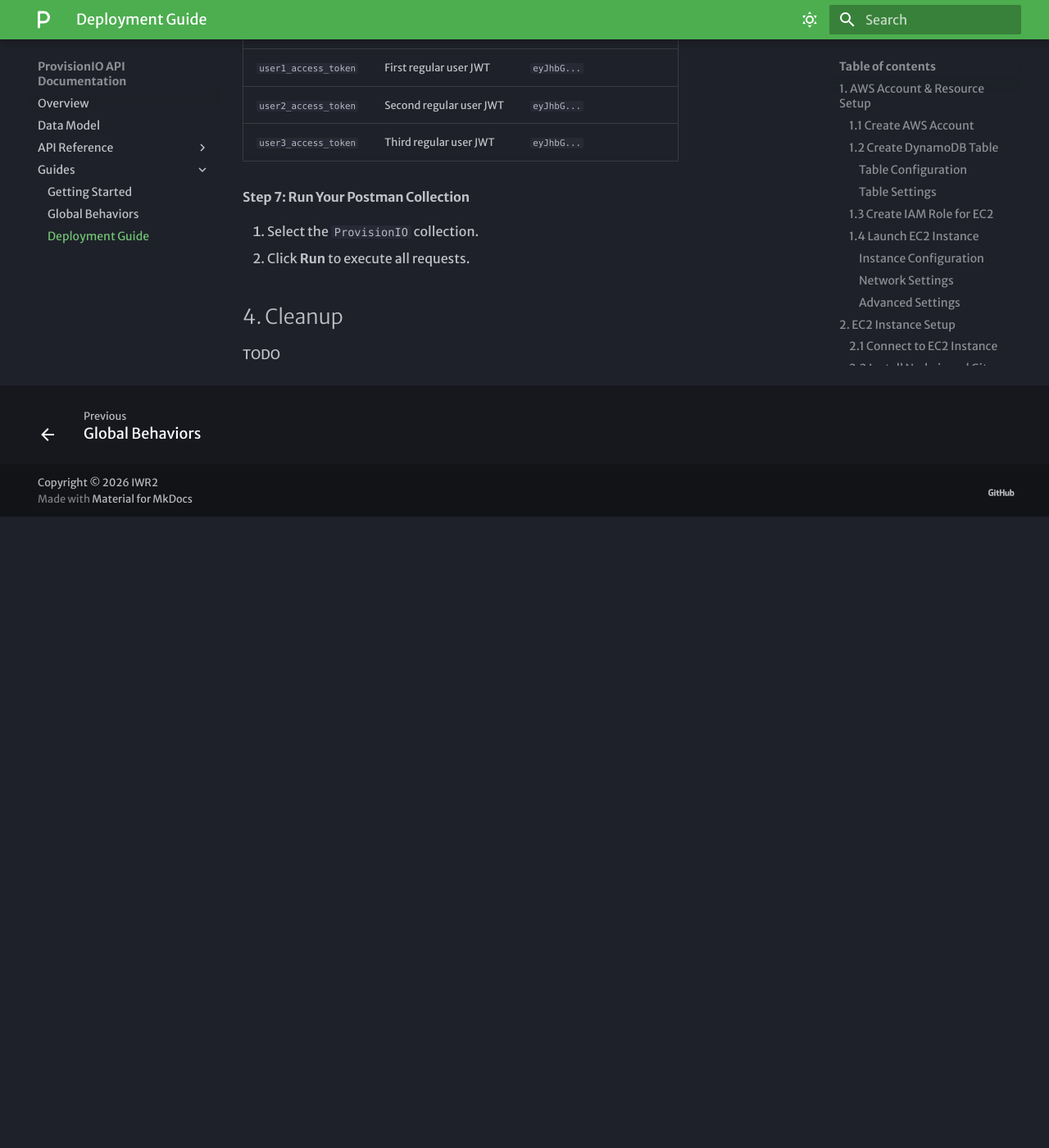
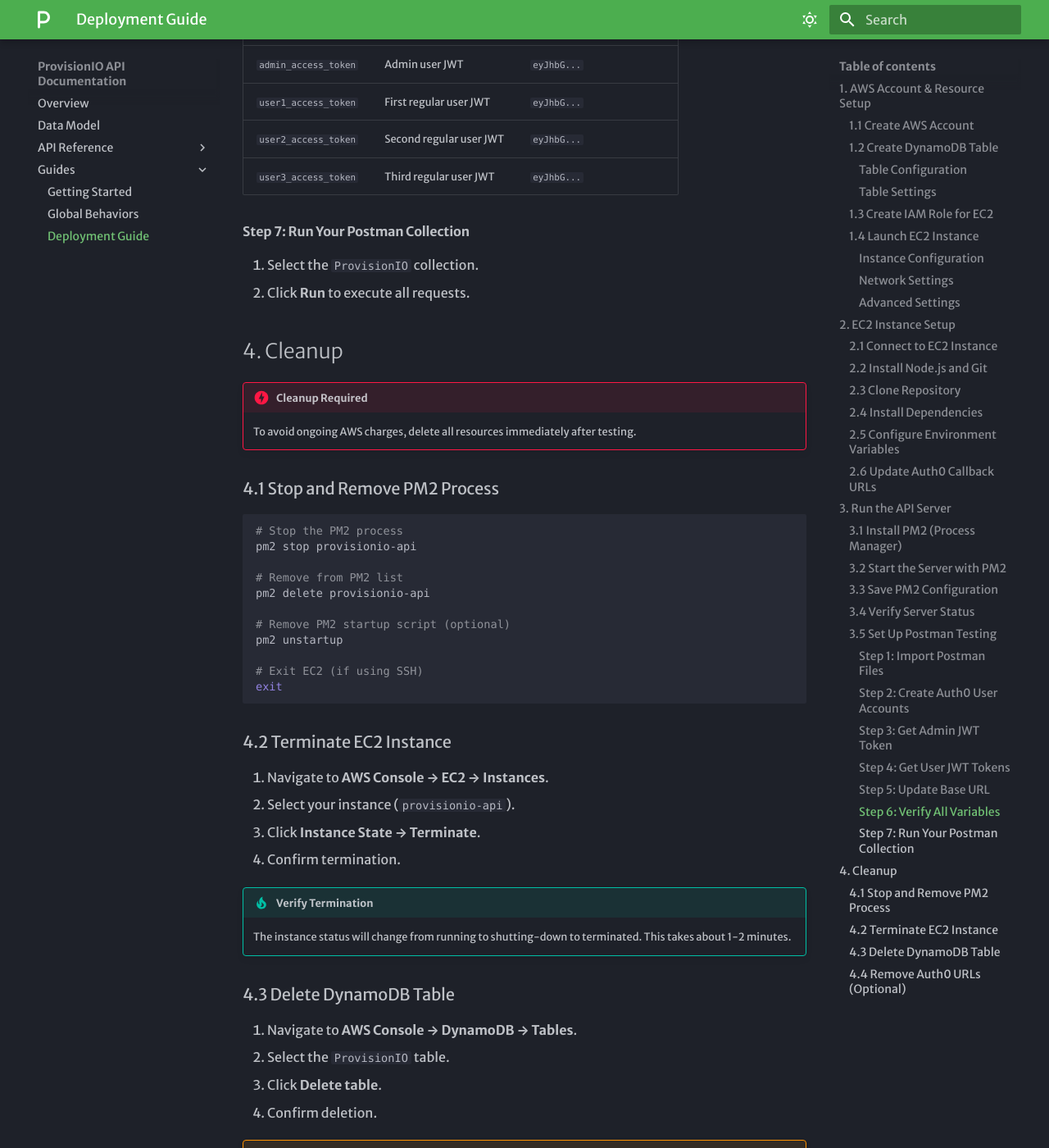
Before and after one commit to IWR2/ProvisionIO, an MkDocs documentation site: the page built from docs/guides/deployment.md, in a window 1280 px wide and 1400 px high, scrolled down 9419 px. Shown: the whole window at 82% size. Built offline with MkDocs 1.6.1 and Material for MkDocs 9.7.7, drawn with Linux system fonts in a browser that asks for light colours; some web fonts are replaced; before the commit the page ends 10049 px from its top, so only the background shows below that; some of the changed text lies outside the part shown.

Commit message:
Added termination section.

````diff
--- a/docs/guides/deployment.md
+++ b/docs/guides/deployment.md
@@ -242,9 +242,11 @@
 3. Under **Application URIs**, add:
 
 | Setting | Value |
-|------|------|
-| Allowed Callback URLs | `http://YOUR_EC2_IP:3000/callback` |
-| Allowed Logout URLs | `http://YOUR_EC2_IP:3000` |
+|---------|-------|
+| **Allowed Callback URLs** | `http://YOUR_EC2_IP:3000/callback` |
+| **Allowed Logout URLs** | `http://YOUR_EC2_IP:3000` |
+
+4. Click **Save**.
 
 ---
 
@@ -363,9 +365,10 @@
 #### Step 5: Update Base URL
 
 In your Postman environment, set the `base_url` variable:
-    ```text
-    base_url = http://YOUR_EC2_IP:3000
-    ```
+
+```text
+base_url = http://YOUR_EC2_IP:3000
+```
 
 #### Step 6: Verify All Variables
 
@@ -375,7 +378,7 @@
 |------|------|------|
 | `base_url` | Your EC2 API URL | `http://54.123.45.67:3000` |
 | `admin_access_token` | Admin user JWT | `eyJhbG...` |
-| `user1_access_token` | First regular user JWT| `eyJhbG...` |
+| `user1_access_token` | First regular user JWT | `eyJhbG...` |
 | `user2_access_token` | Second regular user JWT | `eyJhbG...` |
 | `user3_access_token` | Third regular user JWT | `eyJhbG...` |
 
@@ -387,4 +390,54 @@
 
 ## 4. Cleanup
 
-TODO
+!!! danger "Cleanup Required"
+    To avoid ongoing AWS charges, delete all resources immediately after testing.
+
+### 4.1 Stop and Remove PM2 Process
+
+```bash
+# Stop the PM2 process
+pm2 stop provisionio-api
+
+# Remove from PM2 list
+pm2 delete provisionio-api
+
+# Remove PM2 startup script (optional)
+pm2 unstartup
+
+# Exit EC2 (if using SSH)
+exit
+```
+
+### 4.2 Terminate EC2 Instance
+
+1. Navigate to **AWS Console → EC2 → Instances**.
+2. Select your instance (`provisionio-api`).
+3. Click **Instance State → Terminate**.
+4. Confirm termination.
+
+!!! tip "Verify Termination"
+    The instance status will change from running to shutting-down to terminated. This takes about 1-2 minutes.
+
+### 4.3 Delete DynamoDB Table
+
+1. Navigate to **AWS Console → DynamoDB → Tables**.
+2. Select the `ProvisionIO` table.
+3. Click **Delete table**.
+4. Confirm deletion.
+
+!!! warning "Data Loss"
+    Deleting the DynamoDB table permanently removes all data. This action cannot be undone.
+
+### 4.4 Remove Auth0 URLs (Optional)
+
+1. Log in to the [Auth0 Dashboard](https://manage.auth0.com/dashboard).
+2. Navigate to **Applications → Applications → Your Web Application**.
+3. Under **Application URIs**, remove:
+
+| Setting | Value |
+|---------|-------|
+| **Allowed Callback URLs** | `http://YOUR_EC2_IP:3000/callback` |
+| **Allowed Logout URLs** | `http://YOUR_EC2_IP:3000` |
+
+4. Click **Save**.
````
Also changed, not shown: other parts of docs/guides/deployment.md (+1 -1 lines).
